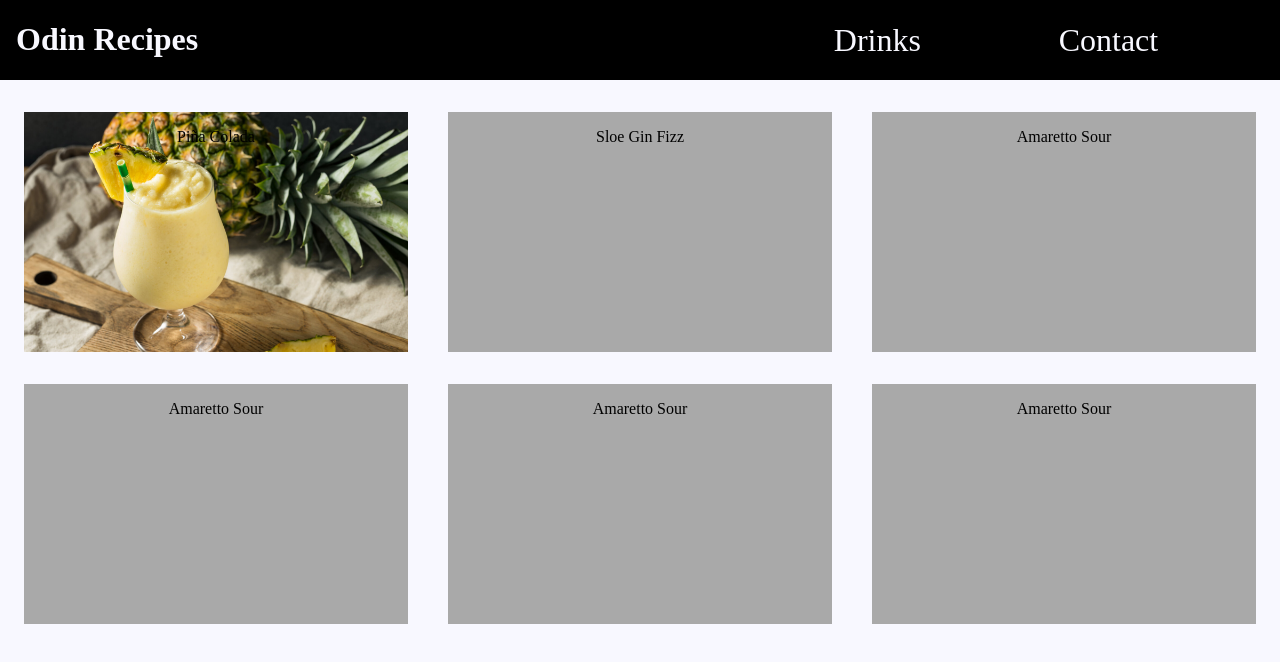
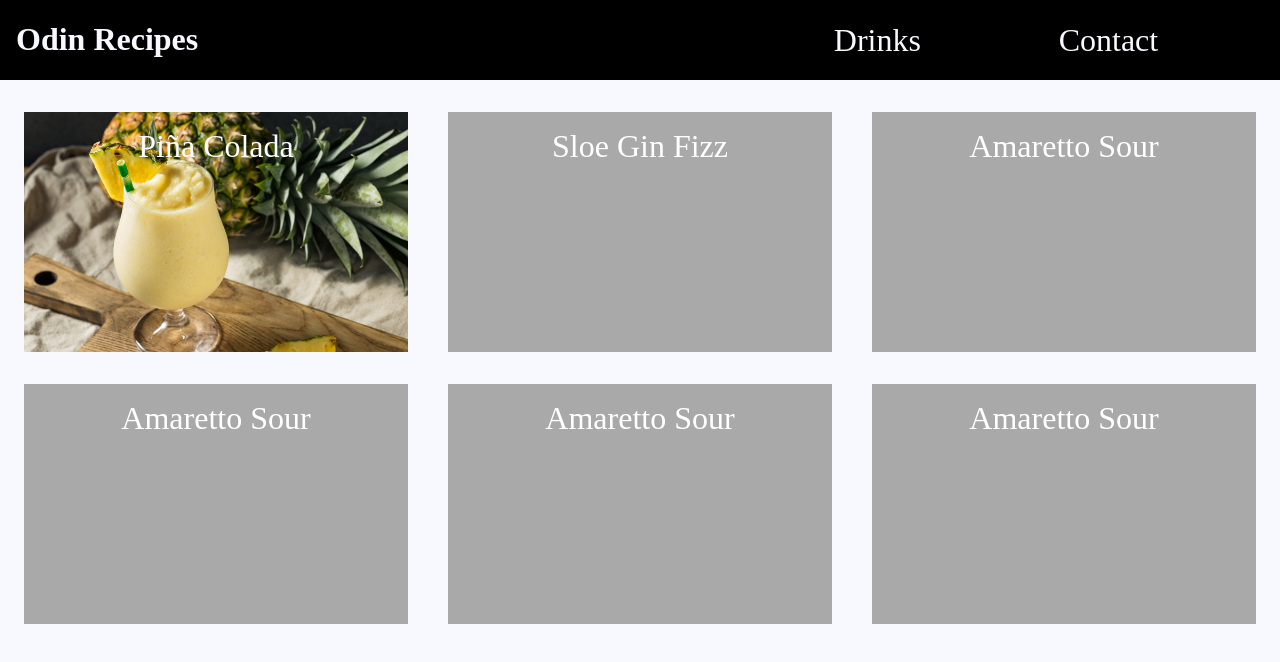
Before and after one commit to Wilmer-N/odin-recipes, a plain HTML site: page index.html in a window 1280 px wide. Drawn offline with Linux system fonts and the light colour scheme.

Commit message:
I added some :hover to links

```diff
--- a/css/index.css
+++ b/css/index.css
@@ -6,7 +6,6 @@ body{
 }
 li{
     list-style: none;
-    font-size: 2rem;
 }
 nav > ul > li{
     display: inline-block;
@@ -14,11 +13,19 @@ nav > ul > li{
 }
 nav > ul > li > a{
     color: ghostwhite;
+    font-size: 2rem;
 }
 a{
     text-decoration: none;
-    color: black;
 }
+.drink a{
+    color: white;
+    font-size: 2em;
+}
+.drink a:hover{
+    color: rgb(0, 0, 0)
+}
+
 
 header{
     width: 100%;
@@ -55,6 +62,7 @@ main{
     height: calc(100%);
     flex-direction: row;
     flex-wrap: wrap;
+
 }
 
 .drink{
@@ -79,7 +87,6 @@ main{
         height: 20em;
     }
 
-
 }
 
 .drink.pina-colada{
```
Also changed, not shown: index.html (+2 -0 lines).
